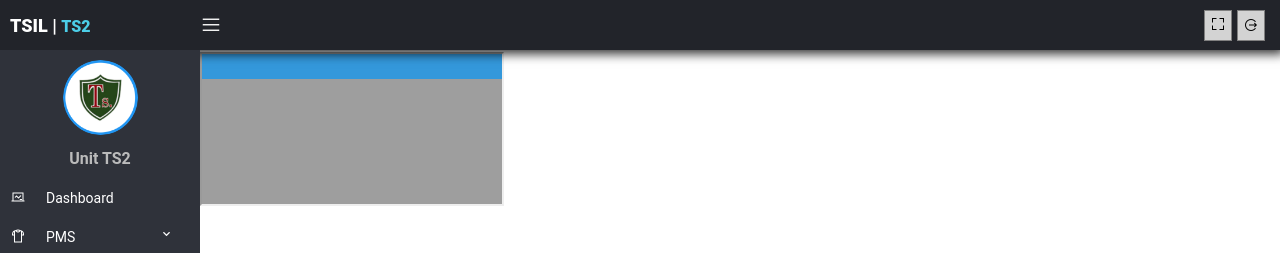
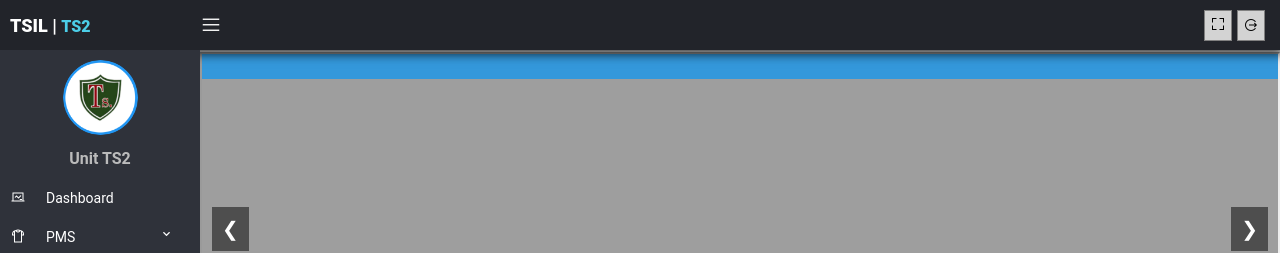
Before and after one commit to manukumaraj/webpagestsil, a plain HTML site: page page_ut_ts2.html in a window 1280 px wide. Shown: the top 253 px of the page. Drawn offline with nearby package versions, Linux system fonts and the light colour scheme.

Commit message:
Update page_ut_ts2.html

```diff
--- a/page_ut_ts2.html
+++ b/page_ut_ts2.html
@@ -386,7 +386,7 @@
         <!--main container start-->
 
         <div class="main-container" id="videoContainer">
-            <iframe src="page_home.html"></iframe>
+            <iframe width="100%" height="100%" src="page_home.html"></iframe>
         </div>
     </div>
     <!--wrapper end-->
```
